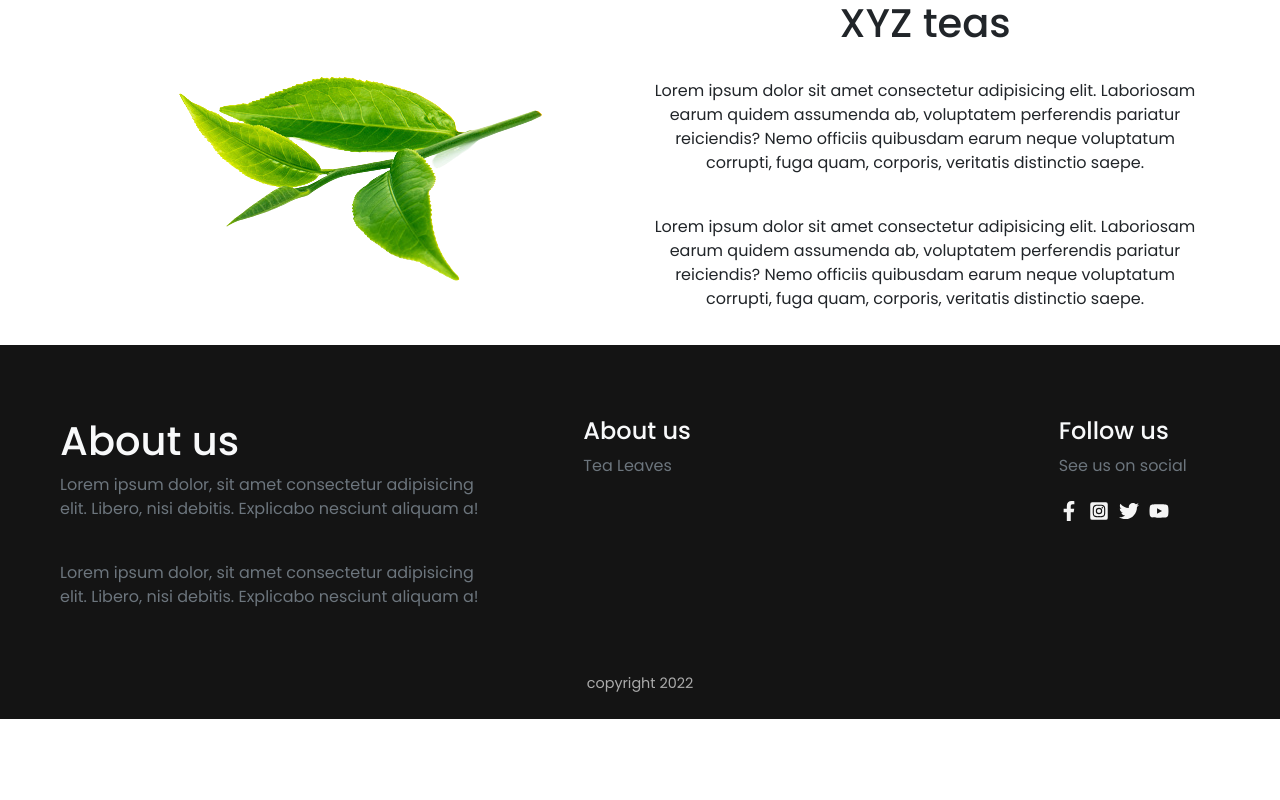
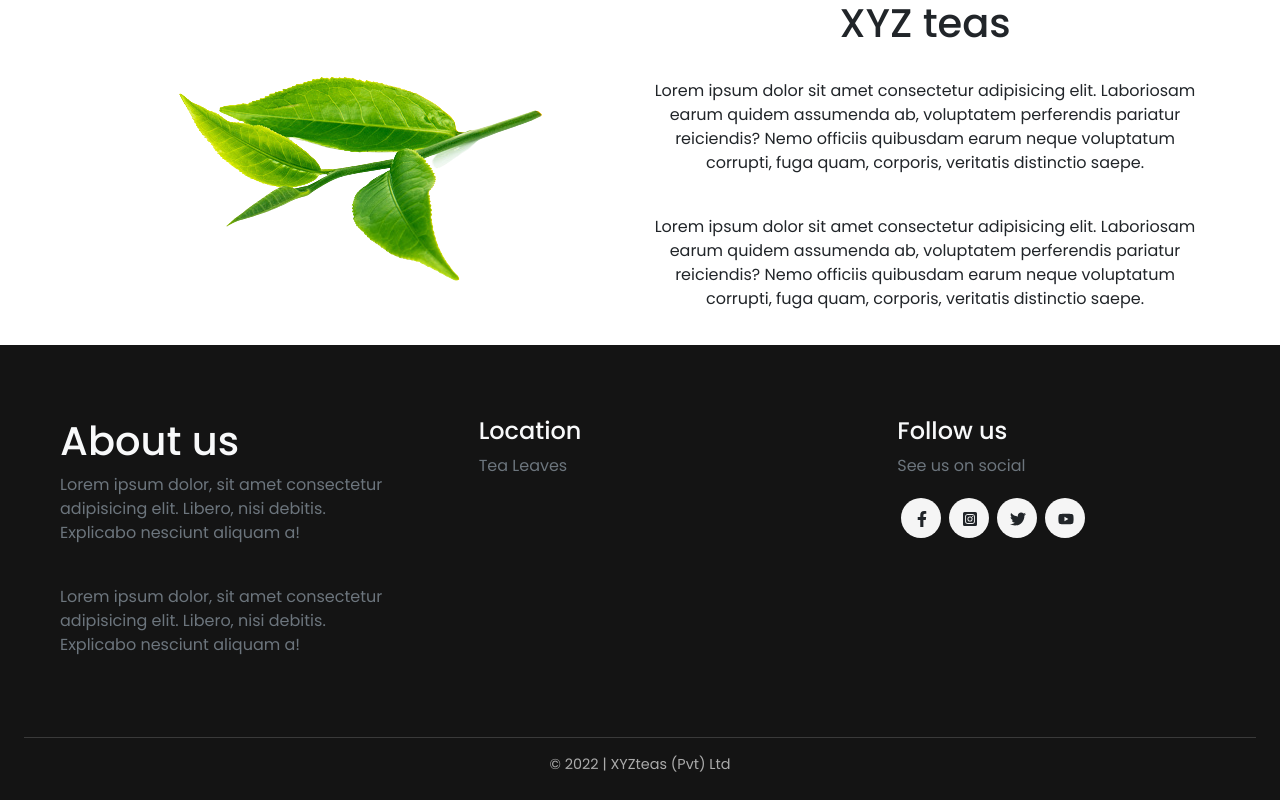
Before and after one commit to Thinushika/XYZteas_website, a Next.js app: page / in a window 1280 px wide. Shown: the part 1810-2610 px from the top of the page. Before the commit the page ends 2529 px from the top, so only its background shows below. Built offline with nearby package versions, Linux system fonts and the light colour scheme.

Commit message:
styles change - icons styles, grid size

```diff
--- a/components/layoutComponents/Footer.jsx
+++ b/components/layoutComponents/Footer.jsx
@@ -14,7 +14,7 @@ const Footer = () => {
         style={{ backgroundColor: "#141414" }}
       >
         <div className="row text-left">
-          <div className="col-md-5 col-sm-12 p-5">
+          <div className="col-md-4 col-sm-12 p-5">
             <h1 className="text-light">About us</h1>
             <p className="text-muted">
               Lorem ipsum dolor, sit amet consectetur adipisicing elit. Libero,
@@ -25,11 +25,11 @@ const Footer = () => {
               nisi debitis. Explicabo nesciunt aliquam a!
             </p>
           </div>
-          <div className="col-md-5 col-sm-12 p-5">
-            <h4 className="text-light">About us</h4>
+          <div className="col-md-4 col-sm-12 p-5">
+            <h4 className="text-light">Location</h4>
             <p className="text-muted">Tea Leaves</p>
           </div>
-          <div className="col-md-2 col-sm-12 py-5 px-0">
+          <div className="col-md-4 col-sm-12 p-5">
             <h4 className="text-light">Follow us</h4>
             <p className="text-muted">See us on social</p>
             <div
@@ -40,10 +40,54 @@ const Footer = () => {
                 justifyContent: "space-between",
               }}
             >
-              <FaFacebookF style={{ marginRight: "0.5em" }} />
-              <FaInstagramSquare style={{ marginRight: "0.5em" }} />
-              <FaTwitter style={{ marginRight: "0.5em" }} />
-              <FaYoutube style={{ marginRight: "0.5em" }} />
+              <button
+                type="button"
+                class="btn btn-icon m-1 "
+                style={{
+                  backgroundColor: "whitesmoke",
+                  borderRadius: "50%",
+                  width: "40px",
+                  height: "40px",
+                }}
+              >
+                <FaFacebookF />
+              </button>
+              <button
+                type="button"
+                class="btn btn-icon m-1 "
+                style={{
+                  backgroundColor: "whitesmoke",
+                  borderRadius: "50%",
+                  width: "40px",
+                  height: "40px",
+                }}
+              >
+                <FaInstagramSquare />
+              </button>
+              <button
+                type="button"
+                class="btn btn-icon m-1 "
+                style={{
+                  backgroundColor: "whitesmoke",
+                  borderRadius: "50%",
+                  width: "40px",
+                  height: "40px",
+                }}
+              >
+                <FaTwitter />
+              </button>
+              <button
+                type="button"
+                class="btn btn-icon m-1 "
+                style={{
+                  backgroundColor: "whitesmoke",
+                  borderRadius: "50%",
+                  width: "40px",
+                  height: "40px",
+                }}
+              >
+                <FaYoutube />
+              </button>
             </div>
           </div>
         </div>
@@ -55,7 +99,8 @@ const Footer = () => {
               fontSize: "0.9em",
             }}
           >
-            copyright 2022
+            <hr />
+            &copy; 2022 | XYZteas (Pvt) Ltd
           </div>
         </div>
       </div>
```
